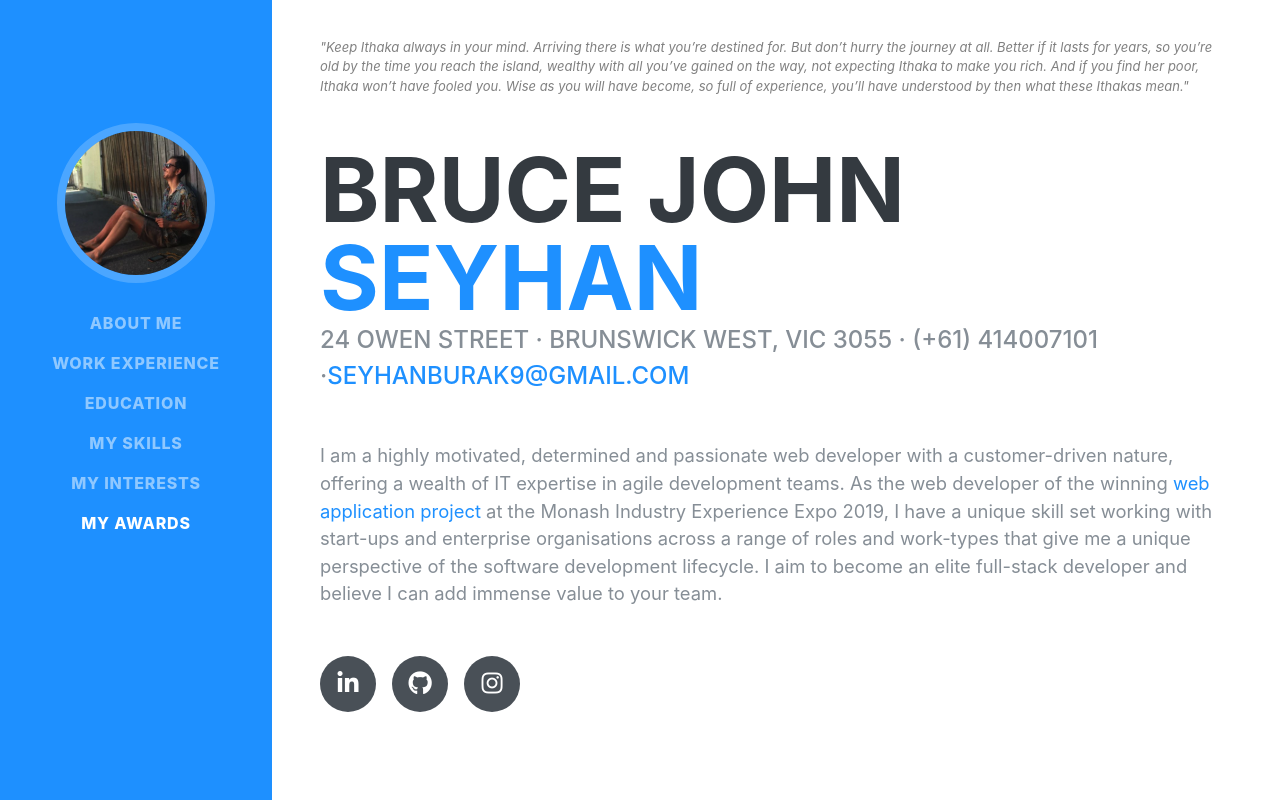
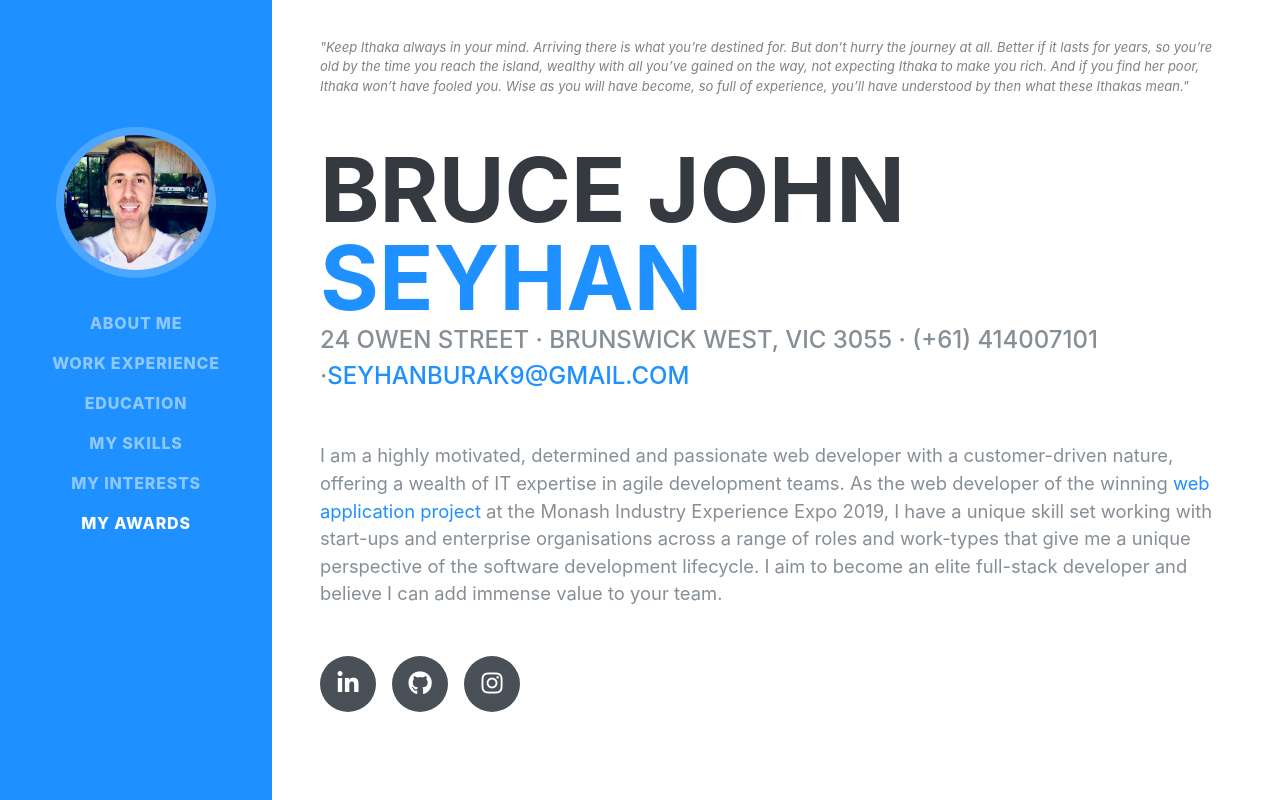
Before and after one commit to di0nys1s/myresume, a React (Create React App) app: page / in a window 1280 px wide. Shown: the top 800 px of the page. Built offline with nearby package versions, Linux system fonts and the light colour scheme; a web font is replaced by a local one.

Commit message:
profile image update

```diff
--- a/src/components/navbar.jsx
+++ b/src/components/navbar.jsx
@@ -11,7 +11,7 @@ const Navbar = () => {
         <span className="d-none d-lg-block">
           <img
             className="img-fluid img-profile rounded-circle mx-auto mb-2"
-            src="img/profile.png"
+            src="img/my-profile.png"
             alt="profile"
             style={{ marginTop: -150 }}
           />
```
Also changed, not shown: public/img/my-profile.png (added).
